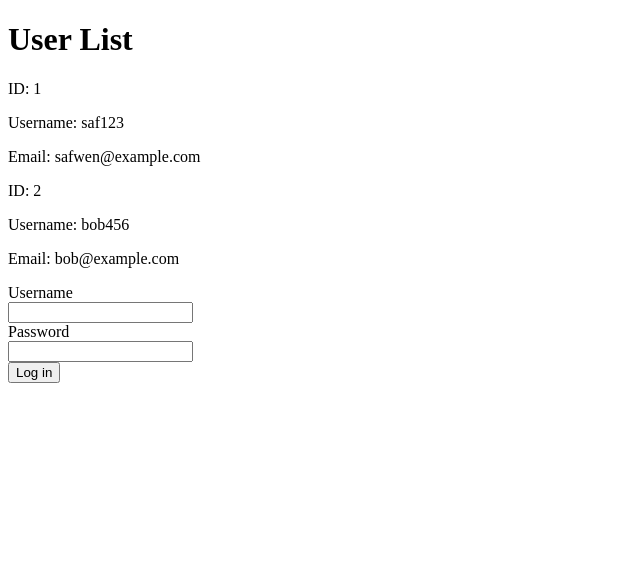
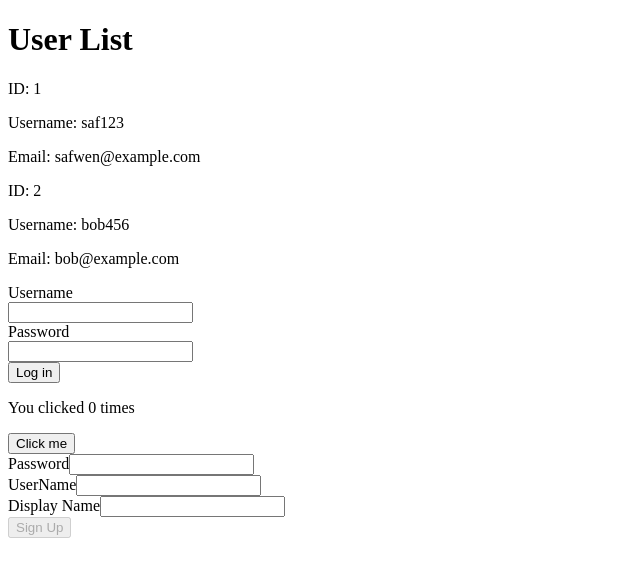
Before and after one commit to Safwen-Saafi/React-tuto, a React (Vite) app: page / in a window 1280 px wide. Shown: the top 576 px of the page, without its empty margins (0-640 px from the left). Built offline with nearby package versions, Linux system fonts and the light colour scheme.

Commit message:
Use State simple and with Objects

```diff
--- a/src/App.jsx
+++ b/src/App.jsx
@@ -1,5 +1,7 @@
 import LoginForm from "./Components/LoginForm";
+import { RegisterFormArray } from "./Components/RegisterFormArray";
 import UserDetail from "./Components/UserDetail";
+import Counter from "./Components/UseState";
 
 export default function App() {
   window.addEventListener("resize", () => {
@@ -24,6 +26,8 @@ export default function App() {
         return <UserDetail key={user.id} prop={user} />;
       })}
       <LoginForm />
+      <Counter />
+      <RegisterFormArray/>
     </div>
   );
 }
--- /dev/null
+++ b/src/Components/RegisterFormArray.jsx
@@ -0,0 +1,56 @@
+import { useState } from "react";
+
+export function RegisterFormArray() {
+  const [formFields, setFormFields] = useState({
+    username: "",
+    displayName: "",
+    password: "",
+  });
+  const isDisabled =
+    !formFields.username || !formFields.password || !formFields.displayName;
+  console.log(formFields);
+  return (
+    <form>
+      <div>
+        <label htmlFor="password">Password</label>
+        <input
+          id="pass"
+          value={formFields.password}
+          onChange={(e) =>
+            setFormFields((currentvalue) => ({
+              ...currentvalue,
+              password: e.target.value,
+            }))
+          }
+        />
+      </div>
+      <div>
+        <label htmlFor="username">UserName</label>
+        <input
+          id="user"
+          value={formFields.username}
+          onChange={(e) =>
+            setFormFields((currentvalue) => ({
+              ...currentvalue,
+              username: e.target.value,
+            }))
+          }
+        />
+      </div>
+      <div>
+        <label htmlFor="displayName">Display Name</label>
+        <input
+          id="displayName"
+          value={formFields.displayName}
+          onChange={(e) =>
+            setFormFields((currentvalue) => ({
+              ...currentvalue,
+              displayName: e.target.value,
+            }))
+          }
+        />
+      </div>
+      <button disabled={isDisabled}>Sign Up</button>
+    </form>
+  );
+}
--- /dev/null
+++ b/src/Components/UseState.jsx
@@ -0,0 +1,15 @@
+import { useState } from 'react';
+
+export default function Counter() {
+  // Declare a state variable 'count' with initial value of 0
+  const [count, setCount] = useState(0);
+
+  return (
+    <div>
+      <p>You clicked {count} times</p>
+      <button onClick={() => setCount(count + 1)}>
+        Click me
+      </button>
+    </div>
+  );
+}
```
Also changed, not shown: src/Components/RegisterForm.jsx (added, +27 -0 lines).
